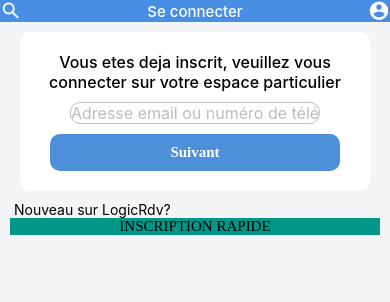
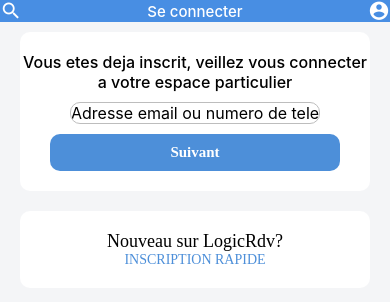
Before and after one commit to nteguem/logicRdv_reactnative, a React Native app: screen / in a window 390 px wide. Shown: the top 302 px of the page. Built offline with nearby package versions, Linux system fonts and the light colour scheme.

Commit message:
user login

```diff
--- a/src/components/userlogin/EmailComponent.js
+++ b/src/components/userlogin/EmailComponent.js
@@ -1,25 +1,36 @@
-import React from 'react';
-import { View, Text, StyleSheet, TextInput } from 'react-native';
+import React, { useState } from 'react';
+import { View, Text, TextInput, Button, StyleSheet } from 'react-native';
 import { colors } from '../global/colors';
 import CustomAppButton from '../global/CustomAppButton';
 
-const EmailComponent = (props) => {
+const EmailForm = () => {
+  const [email, setEmail] = useState('');
+
+  const handleEmailChange = (text) => {
+    setEmail(text);
+  };
+
+  const handleSubmit = () => {
+    // Logique pour traiter l'email
+    console.log('Email soumis:', email);
+    // Réinitialiser l'email après la soumission
+    setEmail('');
+  };
+
   return (
     <View style={styles.container}>
-      <View >
-        <Text style={styles.title}>
-          {props.title}
-        </Text>
-      </View>
+      <Text style={styles.title}>Vous etes deja inscrit, veillez vous connecter a votre espace particulier</Text>
       <TextInput
-        placeholder='Adresse email ou numéro de téléphone'
-        placeholderTextColor={colors.gray}
         style={styles.input}
+        placeholder="Adresse email ou numero de telephone"
+        value={email}
+        onChangeText={handleEmailChange}
+        keyboardType="email-address"
+        autoCapitalize="none"
       />
-      <View>
       <CustomAppButton
-          title={props.button.title}
-          onPress={props.button.onPress}
+        title="Suivant"
+        onPress={handleSubmit}
         bkgroundColor={colors.blue}
         textColor={colors.white}
         paddingHorizontal={120}
@@ -28,7 +39,7 @@
         textFontSize={15}
         fontWeight="bold"
       />
-      </View>
+
     </View>
   );
 };
@@ -62,4 +73,5 @@
 
   }
 })
-export default EmailComponent;
+
+export default EmailForm;
--- /dev/null
+++ b/src/components/userlogin/Pwd.js
@@ -0,0 +1,128 @@
+import React, { useState } from 'react';
+import { View, Text, TextInput, Button, StyleSheet } from 'react-native';
+import { colors } from '../global/colors';
+import CustomText from '../global/CustomText';
+import CustomAppButton from '../global/CustomAppButton';
+
+const PasswordForm = ({ email }) => {
+  const [password, setPassword] = useState('');
+
+  const handlePasswordChange = (text) => {
+    setPassword(text);
+  };
+
+  const handleReturnToEmail = () => {
+    // Logique pour retourner au composant EmailForm
+    console.log('Retour au composant EmailForm');
+  };
+
+  const handleModifyPassword = () => {
+    // Logique pour naviguer vers l'écran de modification du mot de passe
+    console.log('Navigation vers l\'écran de modification du mot de passe');
+  };
+
+  const handleValidatePassword = () => {
+    // Logique pour valider le mot de passe
+    console.log('Mot de passe validé:', password);
+    // Réinitialiser le mot de passe après la validation
+    setPassword('');
+  };
+
+  return (
+    <View style={styles.container}>
+      <Text style={styles.title}>Veuillez entrez votre mot de passe </Text>
+     <TextInput
+        style={styles.input}
+        placeholder="Franckjordan@gmail.com"
+        value={password}
+        onChangeText={handlePasswordChange}
+        secureTextEntry={true}
+      />
+
+      <TextInput
+        style={styles.input}
+        placeholder="Entrez votre mot de passe"
+        value={password}
+        onChangeText={handlePasswordChange}
+        secureTextEntry={true}
+      />
+       <View style={styles.buton}>
+       <CustomAppButton
+        title="Retour"
+        onPress={handleReturnToEmail}
+        bkgroundColor={colors.blue}
+        textColor={colors.white}
+        paddingHorizontal={120}
+        paddingVertical={10}
+        borderRadius={10}
+        textFontSize={15}
+        fontWeight="bold"
+      />
+       <CustomAppButton
+        title="Mot de passe oublier"
+        onPress={handleModifyPassword}
+        bkgroundColor={colors.blue}
+        textColor={colors.white}
+        paddingHorizontal={20}
+        paddingVertical={10}
+        borderRadius={10}
+        textFontSize={15}
+        fontWeight="bold"
+      />
+
+     <CustomAppButton
+        title="Suivant"
+        onPress={handleValidatePassword}
+        bkgroundColor={colors.blue}
+        textColor={colors.white}
+        paddingHorizontal={120}
+        paddingVertical={10}
+        borderRadius={10}
+        textFontSize={15}
+        fontWeight="bold"
+      />
+
+
+       </View>
+
+    </View>
+  );
+};
+
+
+const styles = StyleSheet.create({
+    container:{
+        marginVertical:10,
+        marginHorizontal:10,
+        backgroundColor: colors.white,
+        paddingVertical: 20,
+        borderRadius: 10,
+        justifyContent: 'center',
+        alignItems: 'center',
+    },
+    title:{
+        fontSize: 16,
+        fontWeight: '500',
+        color: colors.black,
+        alignItems: 'center',
+        justifyContent: 'center',
+        textAlign:"center",
+    },
+    input:{
+        borderRadius: 10,
+        borderWidth: 1,
+        marginVertical:10,
+        fontSize: 16,
+        textAlignVertical: 'center',
+        borderColor:colors.gray,
+        marginVertical:10,
+        width:280,
+
+    },
+    buton:{
+        paddingVertical:10,
+        gap:10,
+    }
+  })
+
+export default PasswordForm;
--- a/src/components/userlogin/Signin.js
+++ b/src/components/userlogin/Signin.js
@@ -1,14 +1,26 @@
 import { View, Text, StyleSheet } from 'react-native'
 import React from 'react'
 import CustomAppButton from '../global/CustomAppButton'
+import { colors } from '../global/colors';
+import CustomText from '../global/CustomText';
 
 const Signin = () => {
+  const handleSing  = () => {
+    console.log("bonnjour a tous");
+  }
   return (
-    <View>
-      <Text> Nouveau sur LogicRdv? </Text>
+    <View style={styles.container}>
+      <CustomText
+        children="Nouveau sur LogicRdv?"
+        fontSize={18}
+
+       />
       <CustomAppButton
         title="INSCRIPTION RAPIDE"
-        borderWidth="none"
+        onPress={handleSing }
+        textFontSize={14}
+        textColor={colors.blue}
+        bkgroundColor='transparent'
 
       />
     </View>
@@ -16,12 +28,15 @@
   )
 };
 const styles = StyleSheet.create({
-  container: {
-    backgroundColor: 'white',
-    borderRadius: 5,
-    paddingHorizontal: 5,
-    paddingVertical: 10,
-  },
+  container:{
+    marginVertical:10,
+    marginHorizontal:10,
+    backgroundColor: colors.white,
+    paddingVertical: 20,
+    borderRadius: 10,
+    justifyContent: 'center',
+    alignItems: 'center',
+},
 })
 
 export default Signin
--- a/src/screens/userlogin/index.js
+++ b/src/screens/userlogin/index.js
@@ -1,22 +1,14 @@
 import { View, Text } from 'react-native'
 import React from 'react'
 import ContainerScreen from '../../components/wrappers/ContainerScreen'
-import EmailComponent from '../../components/userlogin/EmailComponent'
+import EmailForm from '../../components/userlogin/EmailComponent'
 import Signin from '../../components/userlogin/Signin'
-
+import PasswordForm from '../../components/userlogin/Pwd'
 const UserLogin = () => {
   return (
     <ContainerScreen>
-        <View>
-            <EmailComponent
-                title="Vous etes deja inscrit, veuillez vous connecter sur votre espace particulier"
-                button={{
-                    title: 'Suivant',
-                    onPress: () => console.log('Pressed'),
-                }}
-            />
-            <Signin />
-        </View>
+     <EmailForm/>
+     <Signin/>
     </ContainerScreen>
   )
 }
```
Also changed, not shown: src/screens/confirmAppointment/index.js (added, +12 -0 lines). Lines whose indentation alone changed are shown as unchanged.
